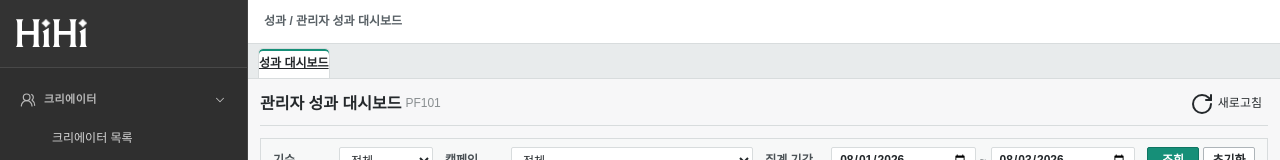
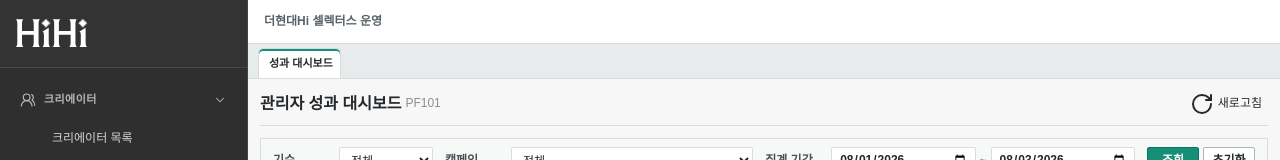
Before and after one commit to HD-Fuma/fe-hiselectors-admin, a React (Vite) app: page / in a window 1280 px wide. Shown: the top 160 px of the page. Built offline with nearby package versions, Linux system fonts and the light colour scheme.

Commit message:
feat: add closable admin work tabs

```diff
--- a/src/components/shell/AdminTopbar.tsx
+++ b/src/components/shell/AdminTopbar.tsx
@@ -1,17 +1,7 @@
-import { NAV_GROUPS, type AdminRouteMeta } from "../../app/navigation";
-
-interface AdminTopbarProps {
-  activeRoute: AdminRouteMeta;
-}
-
-export function AdminTopbar({ activeRoute }: AdminTopbarProps) {
-  const group = NAV_GROUPS.find(({ id }) => id === activeRoute.group);
-
+export function AdminTopbar() {
   return (
     <header className="hsas-admin-topbar" data-shell-part="topbar">
-      <div className="hsas-admin-topbar__context">
-        {group?.label} / {activeRoute.title}
-      </div>
+      <div className="hsas-admin-topbar__context">더현대Hi 셀렉터스 운영</div>
     </header>
   );
 }
--- a/src/components/shell/AppShell.tsx
+++ b/src/components/shell/AppShell.tsx
@@ -1,13 +1,37 @@
-import { Outlet, useLocation } from "react-router-dom";
+import { useEffect, useState } from "react";
+import { Outlet, useLocation, useNavigate } from "react-router-dom";
 import { DEFAULT_ADMIN_ROUTE, findAdminRoute } from "../../app/navigation";
 import { AdminSidebar } from "./AdminSidebar";
 import { AdminTopbar } from "./AdminTopbar";
-import { WorkTabs } from "./WorkTabs";
+import { WorkTabs, type WorkTab } from "./WorkTabs";
 import "../../styles/admin.css";
 
 export function AppShell() {
   const location = useLocation();
+  const navigate = useNavigate();
   const activeRoute = findAdminRoute(location.pathname) ?? DEFAULT_ADMIN_ROUTE;
+  const currentPath = `${location.pathname}${location.search}`;
+  const [tabs, setTabs] = useState<WorkTab[]>(() => [
+    { id: currentPath, label: activeRoute.workTabLabel, to: currentPath },
+  ]);
+
+  useEffect(() => {
+    setTabs((current) =>
+      current.some((tab) => tab.id === currentPath)
+        ? current
+        : [...current, { id: currentPath, label: activeRoute.workTabLabel, to: currentPath }],
+    );
+  }, [activeRoute.workTabLabel, currentPath]);
+
+  const closeTab = (tabId: string) => {
+    const remaining = tabs.filter((tab) => tab.id !== tabId);
+    if (remaining.length === 0) return;
+
+    setTabs(remaining);
+    if (tabId === currentPath) {
+      navigate(remaining.at(-1)?.to ?? DEFAULT_ADMIN_ROUTE.path);
+    }
+  };
 
   return (
     <div
@@ -19,11 +43,8 @@ export function AppShell() {
     >
       <AdminSidebar activeRoute={activeRoute} currentPath={location.pathname} />
       <div className="hsas-admin-shell__workspace">
-        <AdminTopbar activeRoute={activeRoute} />
-        <WorkTabs
-          activeRoute={activeRoute}
-          currentPath={`${location.pathname}${location.search}`}
-        />
+        <AdminTopbar />
+        <WorkTabs activeTabId={currentPath} onClose={closeTab} tabs={tabs} />
         <main className="hsas-admin-shell__content" data-shell-part="content">
           <Outlet />
         </main>
--- a/src/components/shell/WorkTabs.tsx
+++ b/src/components/shell/WorkTabs.tsx
@@ -1,17 +1,44 @@
+import { X } from "lucide-react";
 import { Link } from "react-router-dom";
-import type { AdminRouteMeta } from "../../app/navigation";
+
+export interface WorkTab {
+  id: string;
+  label: string;
+  to: string;
+}
 
 interface WorkTabsProps {
-  activeRoute: AdminRouteMeta;
-  currentPath: string;
+  activeTabId: string;
+  onClose: (tabId: string) => void;
+  tabs: readonly WorkTab[];
 }
 
-export function WorkTabs({ activeRoute, currentPath }: WorkTabsProps) {
+export function WorkTabs({ activeTabId, onClose, tabs }: WorkTabsProps) {
   return (
     <nav className="hsas-work-tabs" data-shell-part="work-tabs" aria-label="작업 탭">
-      <Link className="hsas-work-tabs__tab hsas-work-tabs__tab--active" to={currentPath} aria-current="page">
-        {activeRoute.workTabLabel}
-      </Link>
+      {tabs.map((tab) => {
+        const isActive = tab.id === activeTabId;
+        return (
+          <div
+            className={`hsas-work-tabs__tab${isActive ? " hsas-work-tabs__tab--active" : ""}`}
+            key={tab.id}
+          >
+            <Link to={tab.to} aria-current={isActive ? "page" : undefined}>
+              {tab.label}
+            </Link>
+            {tabs.length > 1 ? (
+              <button
+                aria-label={`${tab.label} 탭 닫기`}
+                className="hsas-work-tabs__close"
+                onClick={() => onClose(tab.id)}
+                type="button"
+              >
+                <X aria-hidden="true" />
+              </button>
+            ) : null}
+          </div>
+        );
+      })}
     </nav>
   );
 }
```
Also changed, not shown: 1 other file (tests, documents, lock files or other folders).
